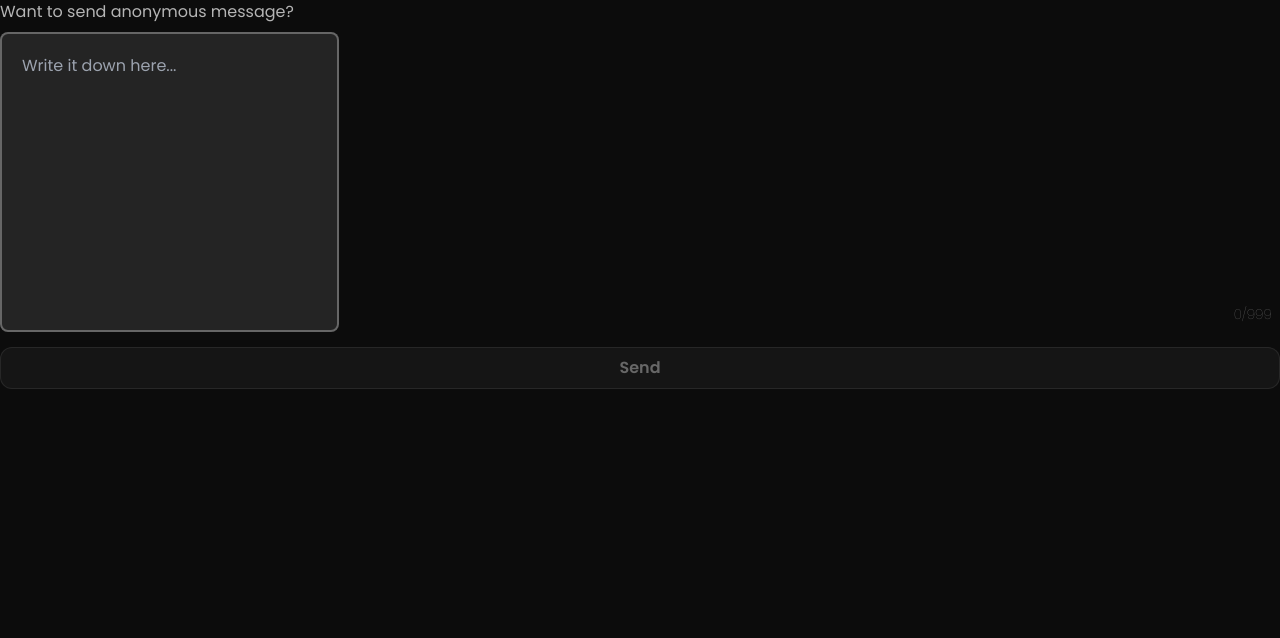
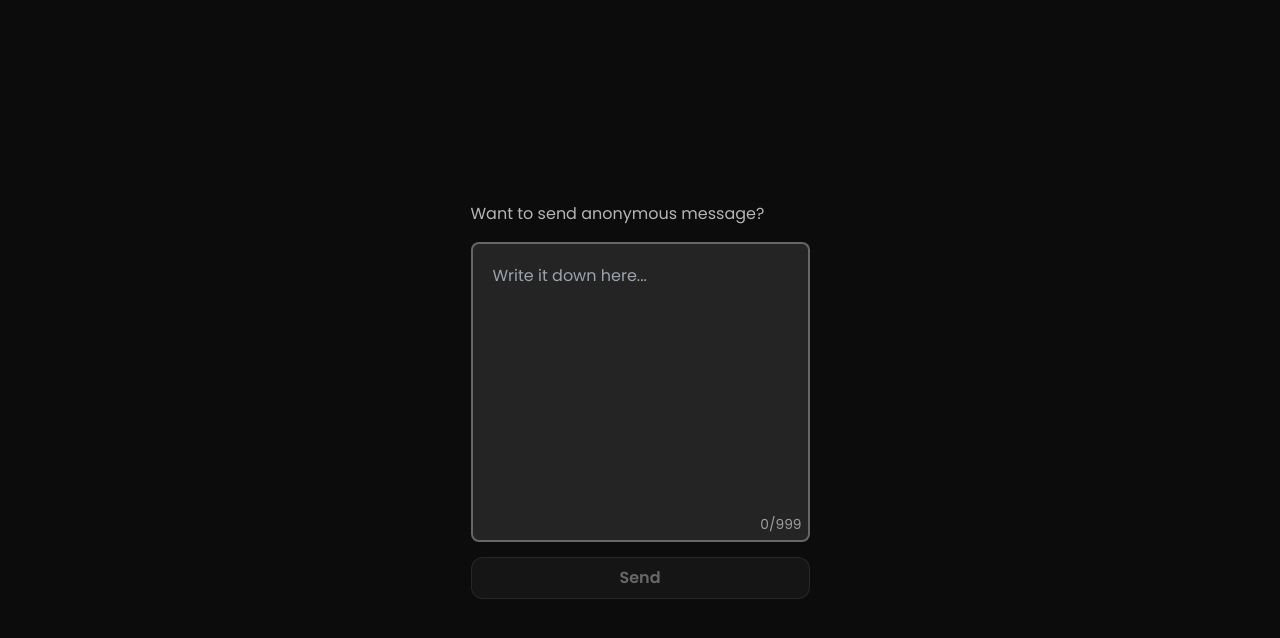
Before and after one commit to NurAlam123/natrium, a Next.js app: page /message in a window 1280 px wide. Shown: the top 638 px of the page. Built offline with nearby package versions, Linux system fonts and the light colour scheme.

Commit message:
fix(anonymous-message): fix style and position - same actually

```diff
--- a/src/pages/AnonymousMessage.tsx
+++ b/src/pages/AnonymousMessage.tsx
@@ -40,11 +40,53 @@ const AnonymousMessage = () => {
     }
   };
 
-  const [state, formAction, isPending] = useActionState(handleSendBtn, false);
+  const [, formAction, isPending] = useActionState(handleSendBtn, false);
 
   return (
     <>
       {/* Anonymous message */}
+      <div className="flex justify-center items-center h-dvh">
+        <div className="space-y-4">
+          <p className="font-normal text-gray">
+            Want to send anonymous message?{" "}
+          </p>
+          <form action={formAction}>
+            <div className="relative">
+              <textarea
+                id="message"
+                name="message"
+                className="outline-none p-5 rounded-lg border-2 border-dark-3 bg-dark-1 text-gray h-[300px] resize-none focus:border-blue transition-colors duration-300"
+                placeholder="Write it down here..."
+                defaultValue={userMessage}
+                maxLength={charactersLimit}
+                onChange={(event) => countCharacters(event)}
+              ></textarea>
+
+              <p
+                className={clsx(
+                  "absolute bottom-[13px] right-[8px] text-[0.86rem] opacity-60",
+                  overLimit && "text-[#d90423]",
+                )}
+              >
+                {characters}/{charactersLimit}
+              </p>
+            </div>
+            <button
+              className={clsx(
+                "button rounded-full w-full mt-2 transition duration-700",
+                isPending
+                  ? "disabled:cursor-progress"
+                  : "disabled:cursor-not-allowed",
+              )}
+              type="submit"
+              disabled={disableButton || (isPending && true)}
+            >
+              {isPending ? <LoadingSpinner size={25} /> : "Send"}
+            </button>
+          </form>
+        </div>
+      </div>
+      {/*
       <div>
         <p className="font-normal text-gray mb-2">
           Want to send anonymous message?
@@ -82,6 +124,7 @@ const AnonymousMessage = () => {
           </button>
         </form>
       </div>
+      */}
     </>
   );
 };
```
